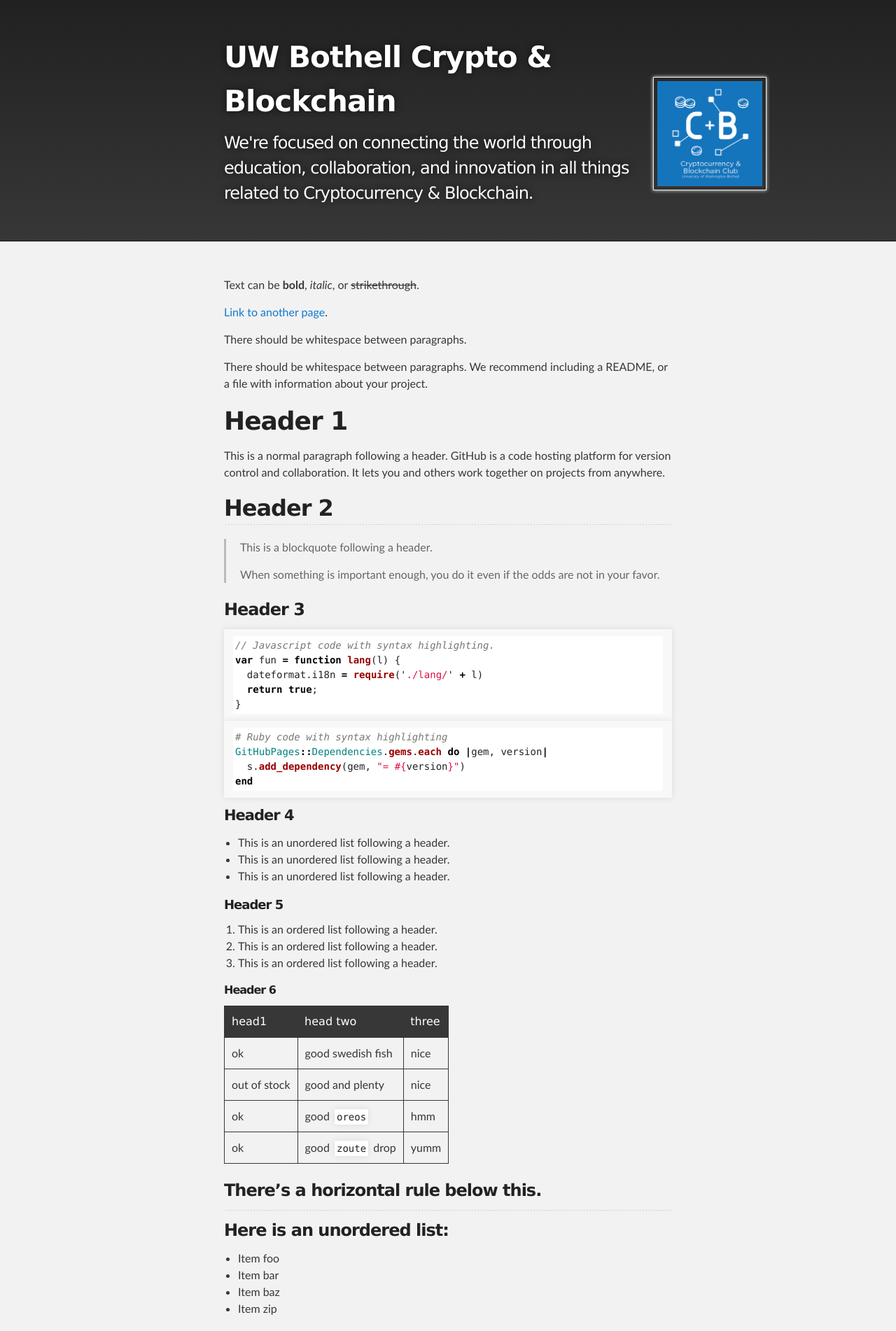
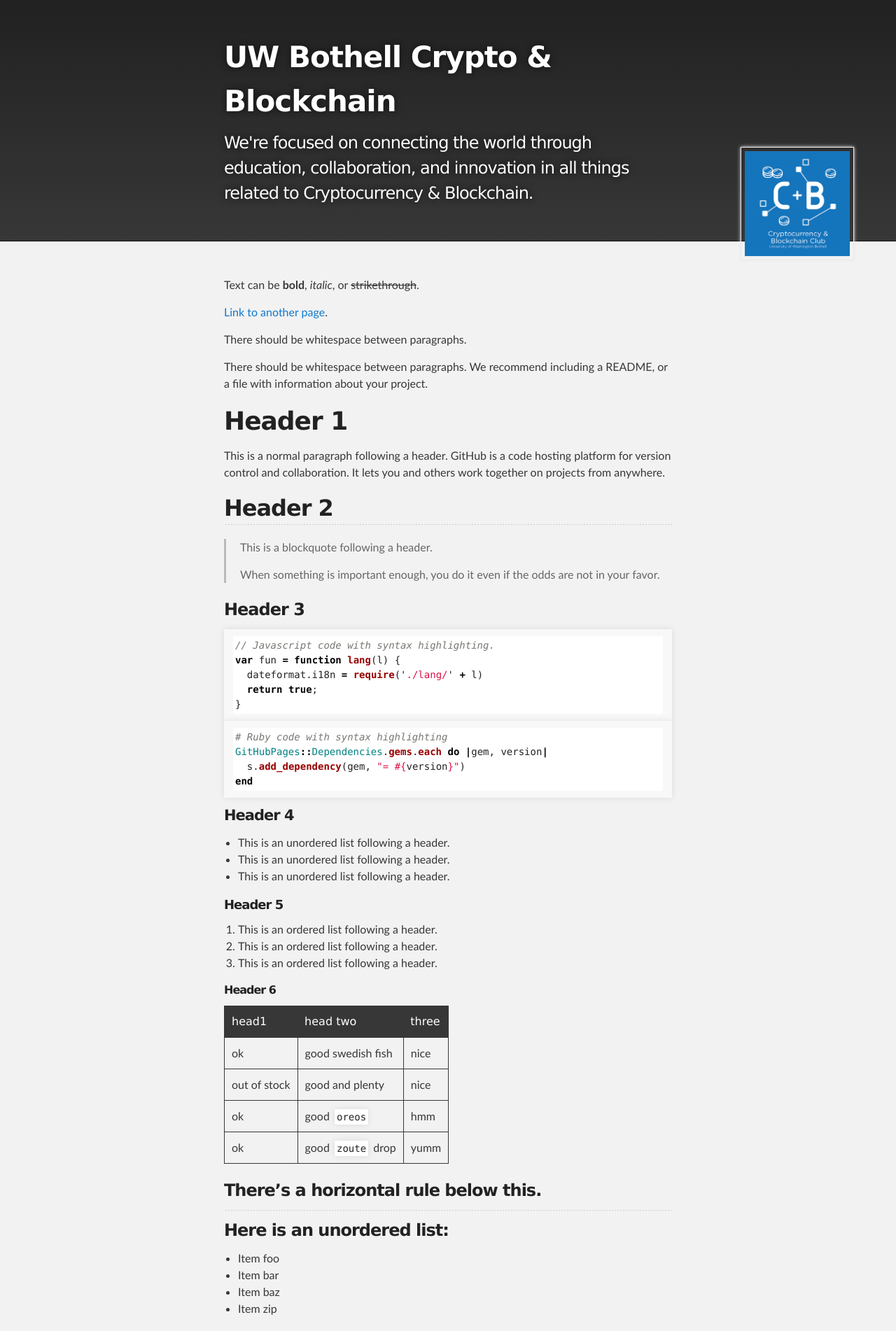
Before and after one commit to satrask/satrask-webtest-repo.github.io, a Jekyll site: the page built from index.md, in a window 1280 px wide. Shown: the top 1902 px of the page at 70% size. Built offline with Jekyll 4.4.1, drawn with Linux system fonts in a browser that asks for light colours.

Commit message:
Update jekyll-theme-slate.scss

```diff
--- a/_sass/jekyll-theme-slate.scss
+++ b/_sass/jekyll-theme-slate.scss
@@ -257,8 +257,8 @@ Full-Width Styles
 .banner
 {
   position: absolute;
-  top: 100px;
-  right: -125px;
+  top: 200px;
+  right: -250px;
   width: 150px;
   height: 150px;
 }
```
